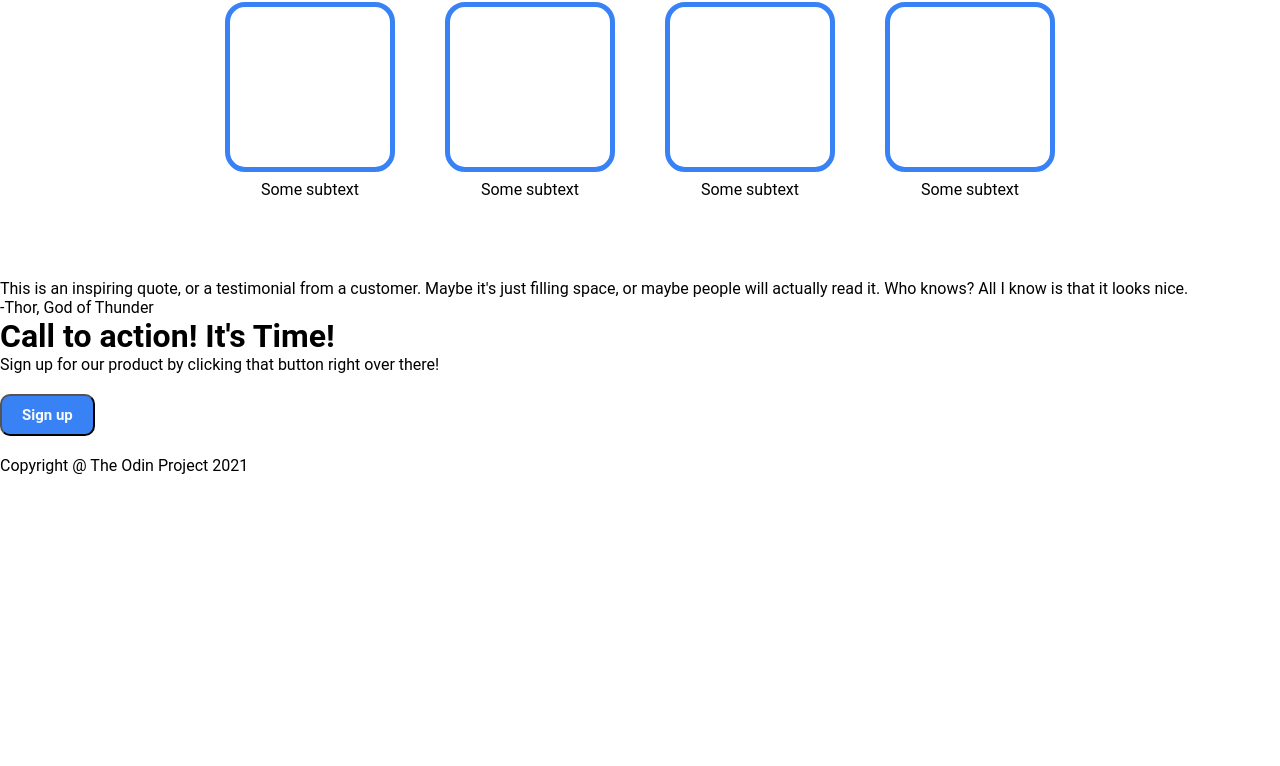
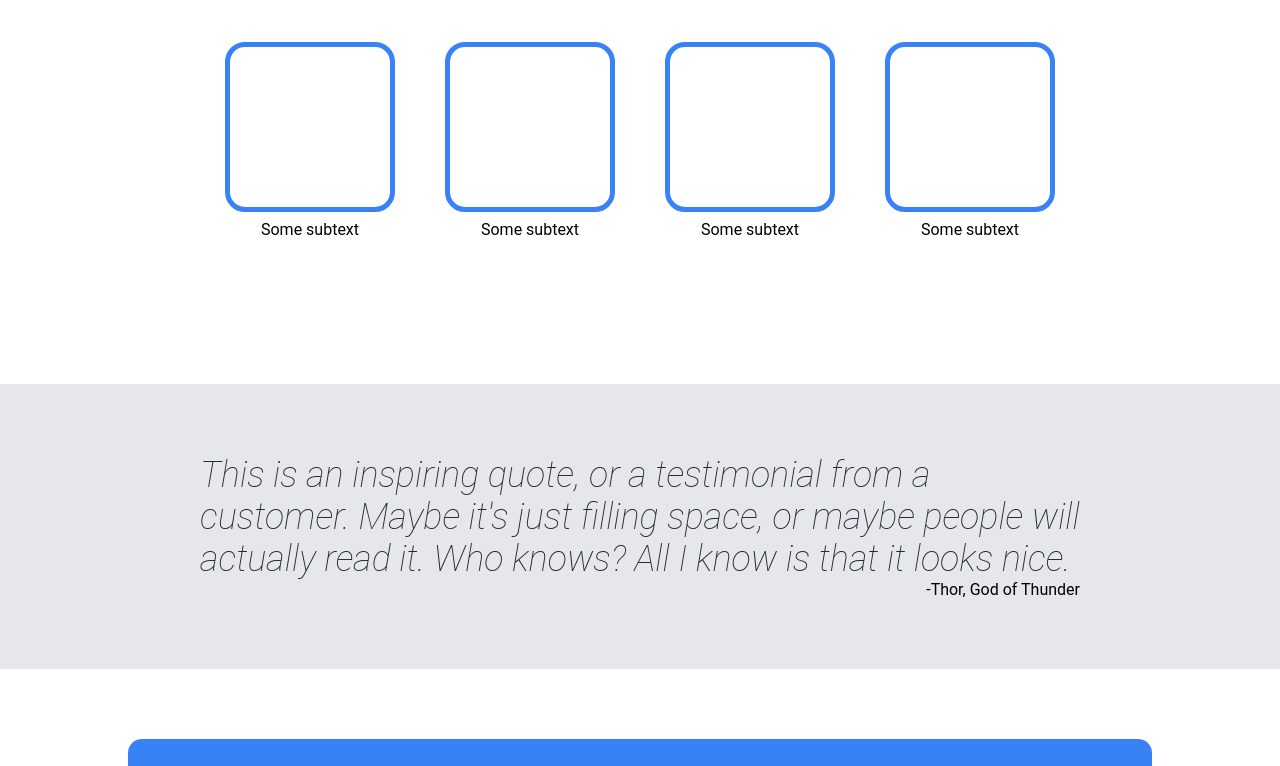
Before and after one commit to richiegecko513/OdinLandingPage, a plain HTML site: page index.html in a window 1280 px wide. Shown: the part 691-1457 px from the top of the page. Before the commit the page ends 1166 px from the top, so only its background shows below. Drawn offline with Linux system fonts and the light colour scheme.

Commit message:
Added final styles to section2,section3 and the footer

```diff
--- a/style.css
+++ b/style.css
@@ -41,6 +41,7 @@
     padding: 10px 20px;
     font-weight: bold;
     font-size: 15px;
+    border: solid 2px #E5E7EB;
 }
 ul
 {
@@ -57,9 +58,11 @@ ul
     display: flex;
     flex-direction: row;
     margin-bottom: 75px;
-    justify-content:space-between;
+    justify-content:space-evenly;
     align-items: center;
 }
+
+
 
 .top-section h1
 {
@@ -103,7 +106,8 @@ a:hover,a:active
     flex-direction: column;
     align-items: center;
     justify-content: center;
-    padding: 30px 100px;
+    padding: 20px 200px;
+    margin: 50px;
 }
 
 .section1 .boxsection
@@ -111,7 +115,7 @@ a:hover,a:active
     display: flex;
     flex-direction: row;
     gap: 50px;
-    padding-bottom: 50px;
+    margin-bottom: 75px;
 }
 .section1 .title
 {
@@ -136,3 +140,61 @@ a:hover,a:active
     align-items: center;
     gap: 0.5em;
 }
+
+.section2
+{
+    display: flex;
+    flex-direction: column;
+    align-items: center;
+    padding: 20px 200px;
+    margin: 50 0 50 0;
+    justify-content: center;
+    background-color: #E5E7EB;
+}
+blockquote
+{
+    font-size: 36px;
+    font-weight: 200;
+    font-style: italic;
+    color: #1F2937;
+}
+
+.section2 .quote
+{
+    display: flex;
+    flex-direction: column;
+    align-items: self-end;
+   max-width: 1000px;
+   margin: 50px auto;
+}
+
+.section3
+{
+    display: flex;
+    flex-direction: row;
+    align-items: center;
+    justify-content: center;
+}
+
+.section3 .popup
+{
+    background-color: #3882f6;
+    border-radius: 14px;
+    padding: 30px;
+    display: flex;
+    flex-direction: row;
+    align-items: center;
+    width: 80%;
+    margin: 70px;
+    color:#E5E7EB;
+    justify-content: space-evenly;
+
+}
+
+.footer
+{
+    text-align: center;
+    background-color: #1F2937;
+    color: #E5E7EB;
+    padding: 35px 0;
+}
```
